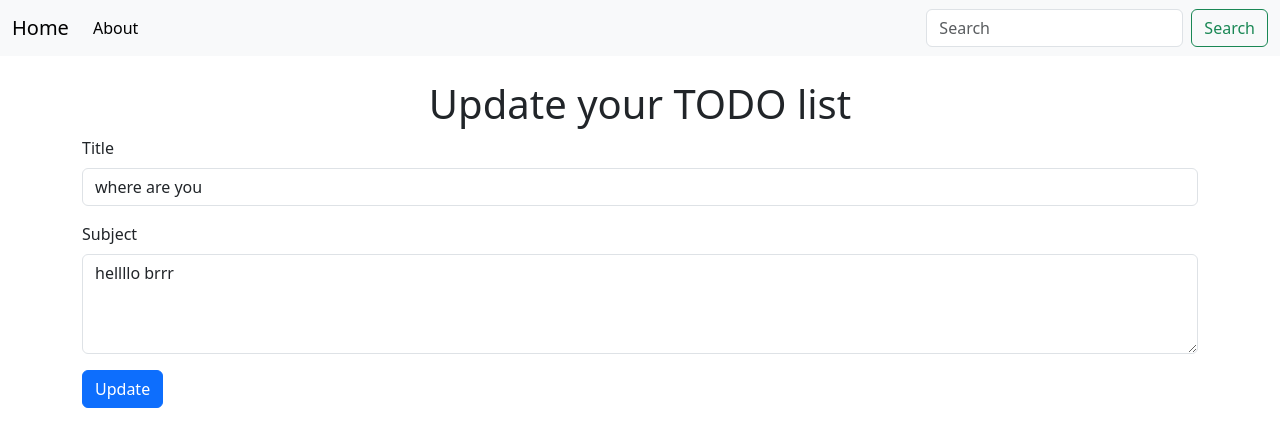
After one commit to Rancho2002/python_flask, a Flask app: page /update/1 in a window 1280 px wide. The commit adds this page. Shown: the top 447 px of the page. Run offline with Flask 3, Linux system fonts and the light colour scheme; data comes from the database, SQL or seed files in the repository; both versions use the stored data as it was after the commit.

Commit message:
done upto CRUD

```diff
--- a/app.py
+++ b/app.py
@@ -1,6 +1,6 @@
 from flask import Flask,render_template, request, redirect
 from flask_sqlalchemy import SQLAlchemy
-from datetime import date
+from datetime import datetime
 
 app = Flask(__name__)
 
@@ -15,7 +15,7 @@ class Todo(db.Model):
     sl = db.Column(db.Integer, primary_key=True)
     title = db.Column(db.String(200), nullable=False)
     subject = db.Column(db.String(500),nullable=False)
-    date_created=db.Column(db.DateTime, default=date.today())
+    date_created=db.Column(db.DateTime, default = datetime.now())
 
     def __repr__(self) -> str:
         return f"{self.sl} - {self.title}"
@@ -46,5 +46,21 @@ def delete(serial):
     db.session.commit()
     return redirect('/')
 
+@app.route("/update/<int:serial>",methods=['GET','POST'])
+def update(serial):
+    if request.method=="POST":
+        title=request.form['title']
+        subject=request.form['subject']
+        item=db.session.execute(db.select(Todo).filter_by(sl=serial)).scalar_one()
+        item.title=title
+        item.subject=subject
+        db.session.add(item)
+        db.session.commit()
+
+        return redirect("/")
+
+    item= db.session.execute(db.select(Todo).filter_by(sl=serial)).scalar_one()
+    return render_template("update.html",item=item)
+
 if __name__=="__main__":
     app.run(debug=True)
--- /dev/null
+++ b/static/style.css
@@ -0,0 +1,8 @@
+body{
+    margin: 0;
+    padding: 0;
+}
+
+i{
+    font-size: 0.9rem;
+}
--- /dev/null
+++ b/templates/base.html
@@ -0,0 +1,48 @@
+<!DOCTYPE html>
+<html lang="en">
+
+<head>
+  <meta charset="utf-8" />
+  <meta name="viewport" content="width=device-width, initial-scale=1" />
+  <title>{% block title %}
+
+  {% endblock title %} - My Todo</title>
+  <link href="https://cdn.jsdelivr.net/npm/bootstrap@5.3.0/dist/css/bootstrap.min.css" rel="stylesheet"
+    integrity="sha384-9ndCyUaIbzAi2FUVXJi0CjmCapSmO7SnpJef0486qhLnuZ2cdeRhO02iuK6FUUVM" crossorigin="anonymous" />
+    <link rel="stylesheet" href="{{url_for('static', filename='style.css')}}">
+</head>
+
+<body>
+  <nav class="navbar navbar-expand-lg bg-body-tertiary">
+    <div class="container-fluid">
+      <a class="navbar-brand" href="/">Home</a>
+      <button class="navbar-toggler" type="button" data-bs-toggle="collapse" data-bs-target="#navbarSupportedContent"
+        aria-controls="navbarSupportedContent" aria-expanded="false" aria-label="Toggle navigation">
+        <span class="navbar-toggler-icon"></span>
+      </button>
+      <div class="collapse navbar-collapse" id="navbarSupportedContent">
+        <ul class="navbar-nav me-auto mb-2 mb-lg-0">
+          <li class="nav-item">
+            <a class="nav-link active" aria-current="page" href="/about">About</a>
+          </li>
+        </ul>
+        <form class="d-flex" role="search">
+          <input class="form-control me-2" type="search" placeholder="Search" aria-label="Search" />
+          <button class="btn btn-outline-success" type="submit">
+            Search
+          </button>
+        </form>
+      </div>
+    </div>
+  </nav>
+
+  {% block body %}
+
+  {% endblock body %}
+
+  <script src="https://cdn.jsdelivr.net/npm/bootstrap@5.3.0/dist/js/bootstrap.bundle.min.js"
+  integrity="sha384-geWF76RCwLtnZ8qwWowPQNguL3RmwHVBC9FhGdlKrxdiJJigb/j/68SIy3Te4Bkz"
+  crossorigin="anonymous"></script>
+</body>
+
+</html>
--- /dev/null
+++ b/templates/update.html
@@ -0,0 +1,24 @@
+{% extends 'base.html' %}
+{% block title %}
+  Update
+{% endblock title %}
+
+
+{% block body %}
+  <div class="container mt-4">
+    <h1 class="text-center">Update your TODO list</h1>
+    <form action="/update/{{item.sl}}" method="post">
+      <div class="mb-3">
+        <label for="title" class="form-label">Title</label>
+        <input type="text" class="form-control" id="title" aria-describedby="emailHelp" value="{{item.title}}" name="title"/>
+      </div>
+      <div class="form my-3 ">
+        <label for="subject" class="form-label">Subject</label>
+        <textarea class="form-control" id="subject" style="height: 100px" style="resize: none;" name="subject">{{item.subject}}</textarea>
+      </div>
+
+      <button type="submit" class="btn btn-primary">Update</button>
+    </form>
+
+
+{% endblock body %}
```
Also changed, not shown: templates/index.html (+11 -42 lines), instance/todolists.db.
